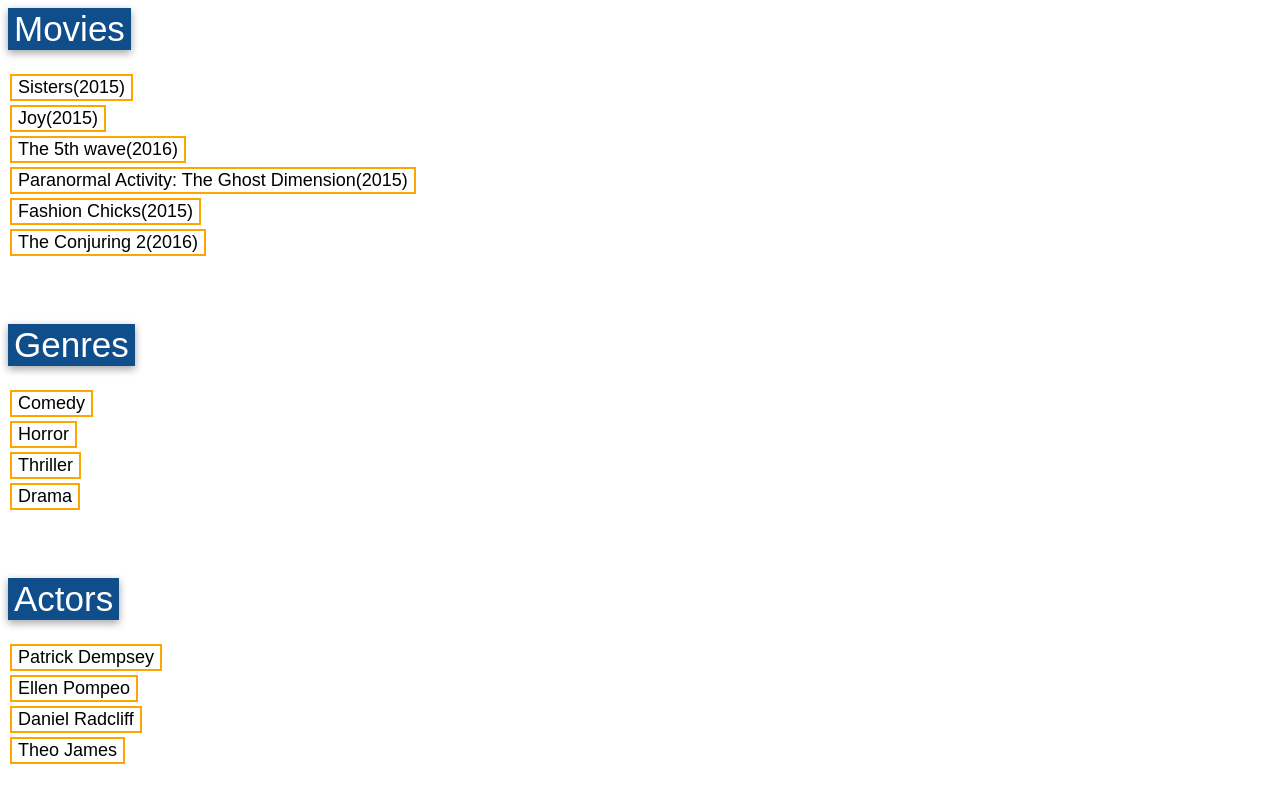
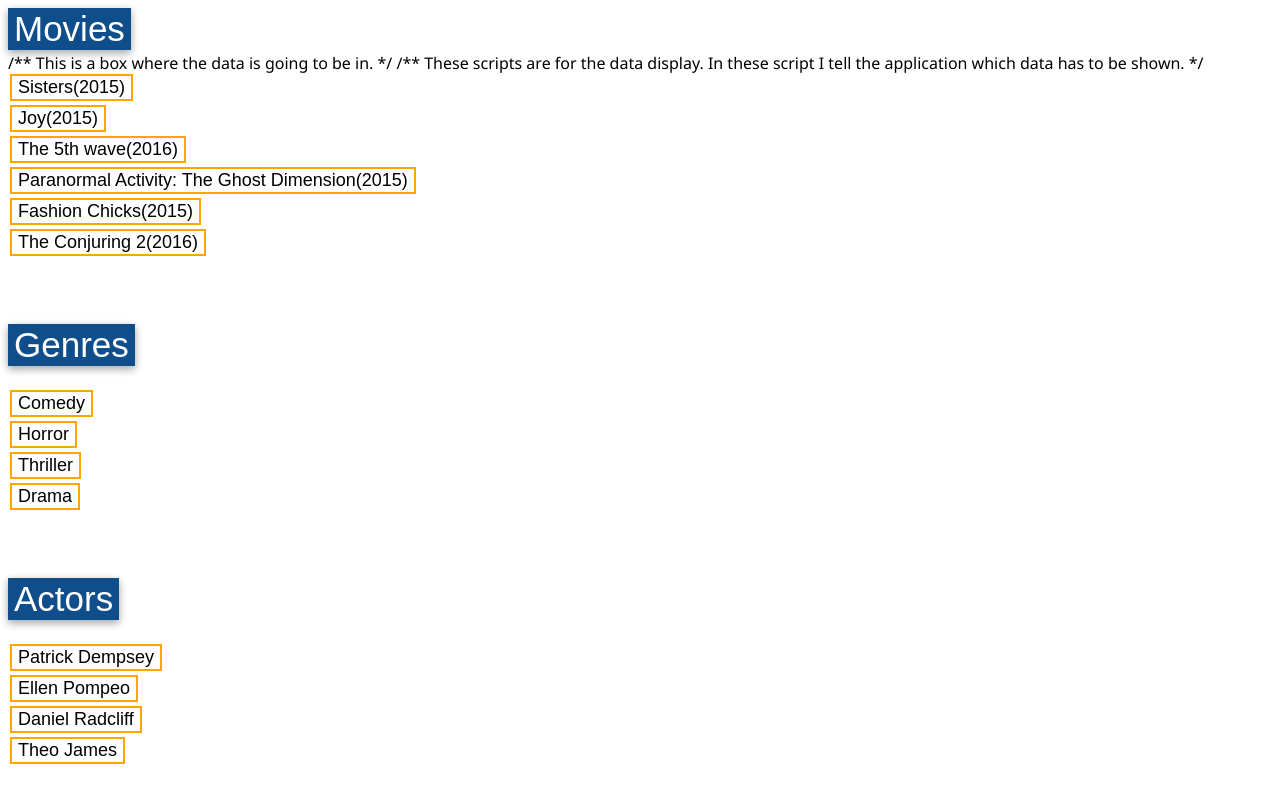
Before and after one commit to xxAmberrrr/MovieJS, a website built with webpack: page index.html in a window 1280 px wide. Built offline with nearby package versions, Linux system fonts and the light colour scheme.

Commit message:
Added some comments

```diff
--- a/src/collections/ActorDataCollection.js
+++ b/src/collections/ActorDataCollection.js
@@ -3,7 +3,7 @@
 
 let ActorDataCollection = Collection.extend({
   model: ActorDataModel,
-  url: 'http://amberhoogland.nl/api/actors.json'
+  url: 'http://amberhoogland.nl/api/actors.json' /** The url to the actors data from my API. */
 });
 
 export default ActorDataCollection;
--- a/src/collections/GenreDataCollection.js
+++ b/src/collections/GenreDataCollection.js
@@ -3,7 +3,7 @@
 
 let GenreDataCollection = Collection.extend({
   model: GenreDataModel,
-  url: 'http://amberhoogland.nl/api/genres.json'
+  url: 'http://amberhoogland.nl/api/genres.json' /** The url to the genres data from my API. */
 });
 
 export default GenreDataCollection;
--- a/src/collections/MovieDataCollection.js
+++ b/src/collections/MovieDataCollection.js
@@ -3,7 +3,7 @@
 
 let MovieDataCollection = Collection.extend({
   model: MovieDataModel,
-  url: 'http://amberhoogland.nl/api/movies.json'
+  url: 'http://amberhoogland.nl/api/movies.json' /** The url to the movies data from my API. */
 });
 
 export default MovieDataCollection;
```
Also changed, not shown: index.html (+3 -0 lines), dist/bundle.js.
